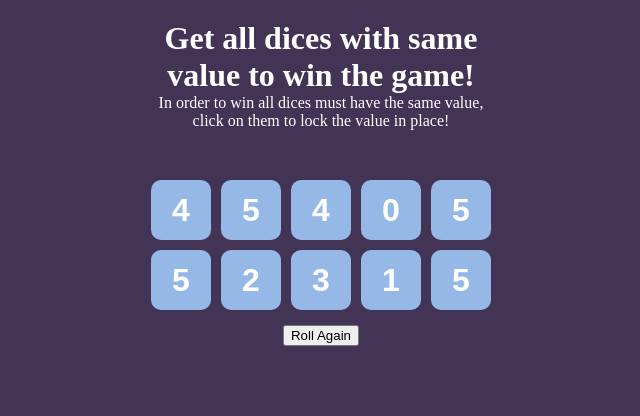
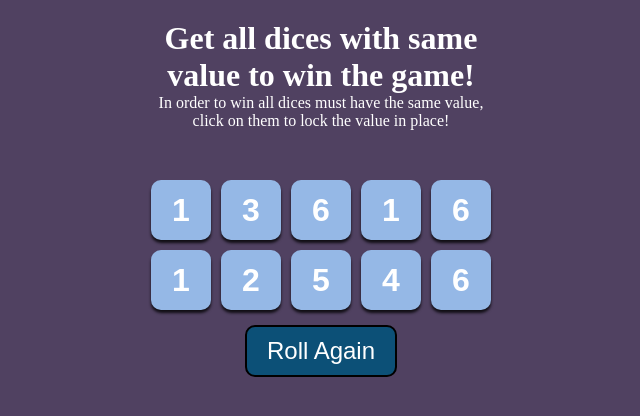
Before and after one commit to rodolfofrainer/tenzies, a React (Vite) app: page / in a window 1280 px wide. Shown: the top 416 px of the page, without its empty margins (319-959 px from the left). Built offline with nearby package versions, Linux system fonts and the light colour scheme.

Commit message:
refactor dice generation

```diff
--- a/src/App.tsx
+++ b/src/App.tsx
@@ -1,25 +1,26 @@
 import { JSX } from "react";
+import { useState } from "react";
 
 import TopBar from "./components/TopBar";
 
 export default function App(): JSX.Element {
-  // Dices Logic
-  const NUMBER_OF_DICES: number = 10;
-  let diceList: number[] = [];
-  for (let i = 0; i < NUMBER_OF_DICES; i++) {
-    diceList.push(Math.floor(Math.random() * 6));
+  const [dice, setDice] = useState(generateAllNewDice());
+
+  function generateAllNewDice() {
+    return Array(10)
+      .fill(0)
+      .map(() => Math.ceil(Math.random() * 6));
   }
-  const dices: JSX.Element[] = diceList.map((item, index) => (
-    <button className="dice" key={index}>
-      {item}
-    </button>
+
+  const diceElement = dice.map((num) => (
+    <button className="dice">{num}</button>
   ));
 
   return (
     <main>
       <div className="app-container">
         <TopBar />
-        <div className="dices-container">{dices}</div>
+        <div className="dices-container">{diceElement}</div>
         <button className="roll-again-button">Roll Again</button>
       </div>
     </main>
--- a/src/index.css
+++ b/src/index.css
@@ -5,7 +5,7 @@
 main {
   height: 100vh;
   width: 100%;
-  background-color: #433355;
+  background-color: #504161;
 }
 
 .app-container {
@@ -38,14 +38,27 @@ main {
   background-color: rgb(149, 184, 230);
   color: white;
   font-weight: 600;
+  box-shadow: 0px 3px 3px rgba(0, 0, 0, 0.801);
 }
 
 .dice:hover {
   outline: solid 3px rgb(255, 255, 255);
   font-size: 2.5rem;
   background-color: rgb(124, 145, 173);
+  cursor: pointer;
 }
 
 .roll-again-button {
   margin-top: 15px;
+  font-size: 1.5rem;
+  border-radius: 10px;
+  padding: 10px 20px;
+  border: solid 2px black;
+  background-color: rgb(12, 80, 119);
+  color: white;
+  cursor: pointer;
 }
+
+.roll-again-button:hover {
+  font-size: 1.75rem;
+}
```
